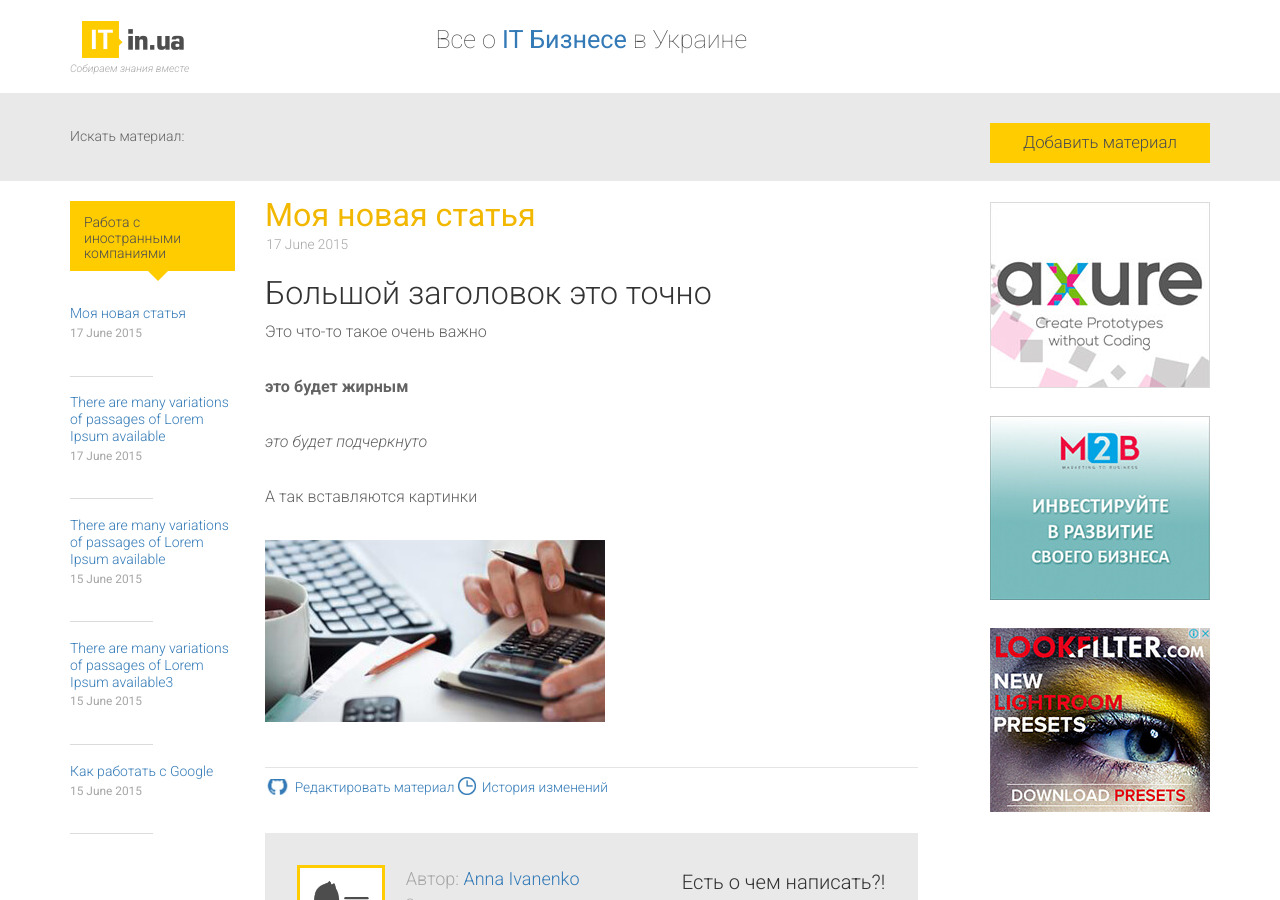
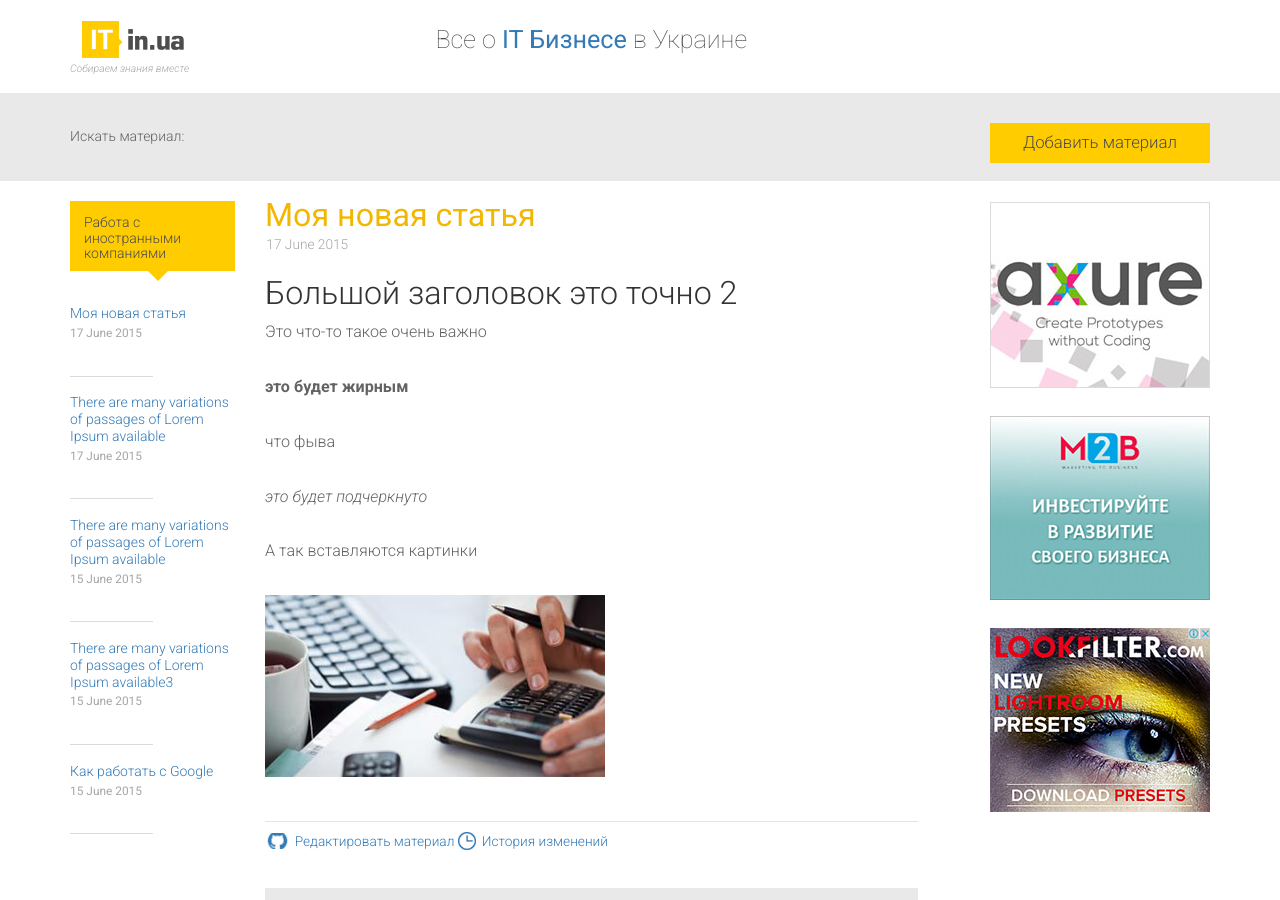
Before and after one commit to itinua/itinua.github.io, a Jekyll site: the page built from _posts/[a1] Работа с иностранными компаниями/2015-06-17-novoe-nazvanie-faila.md, in a window 1280 px wide and 900 px high. Built offline with Jekyll 4.4.1, drawn with Linux system fonts in a browser that asks for light colours; nearby versions of some CDN libraries; Markdown is read by kramdown in place of the engine named in the settings; comment, search, counter and statistics services are not loaded.

Commit message:
змина

```diff
--- a/_posts/[a1] Работа с иностранными компаниями/2015-06-17-novoe-nazvanie-faila.md
+++ b/_posts/[a1] Работа с иностранными компаниями/2015-06-17-novoe-nazvanie-faila.md
@@ -7,11 +7,13 @@ img: tax-system.jpg
 author: anna-ivanenko
 ---
 
-# Большой заголовок это точно
+# Большой заголовок это точно 2
 
 Это что-то такое очень важно
 
 **это будет жирным**
+
+что фыва
 
 *это будет подчеркнуто*
 
```
